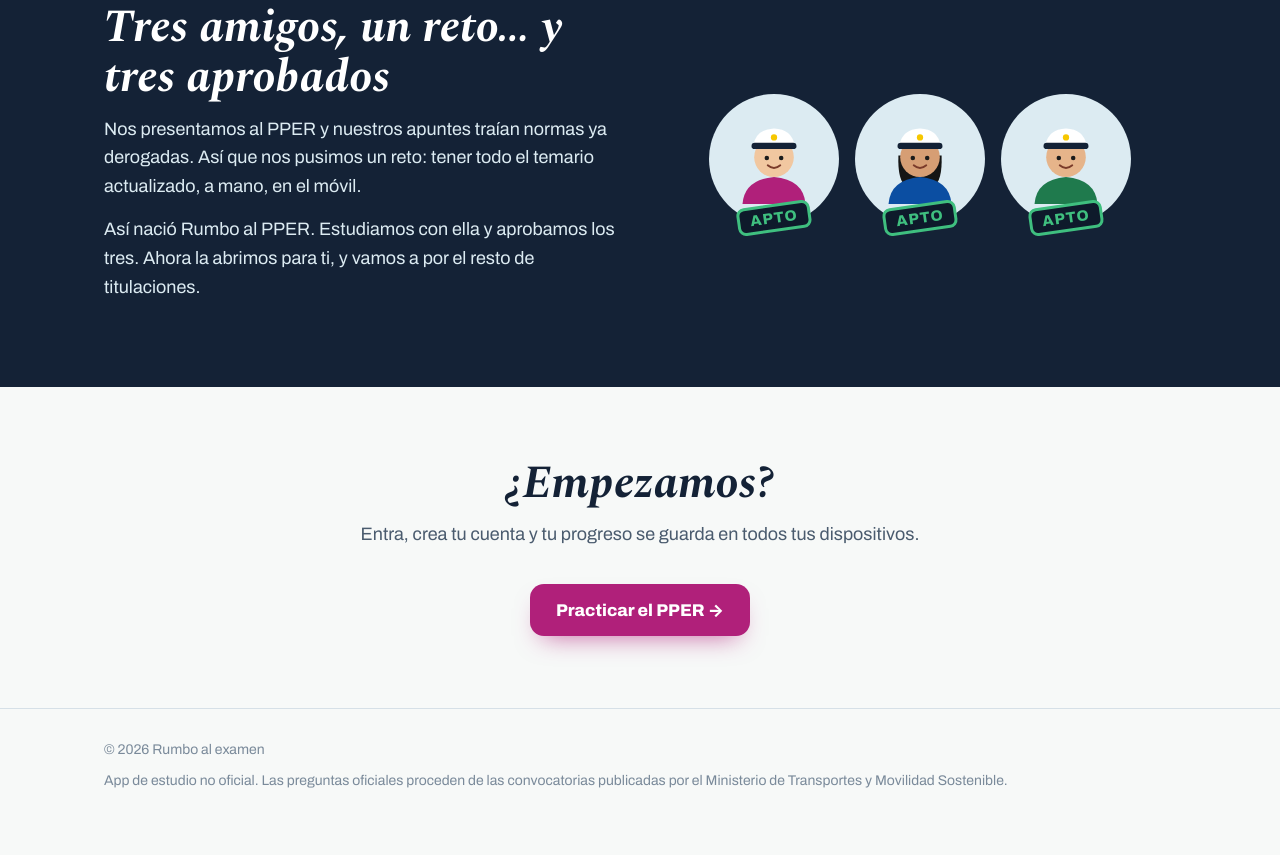
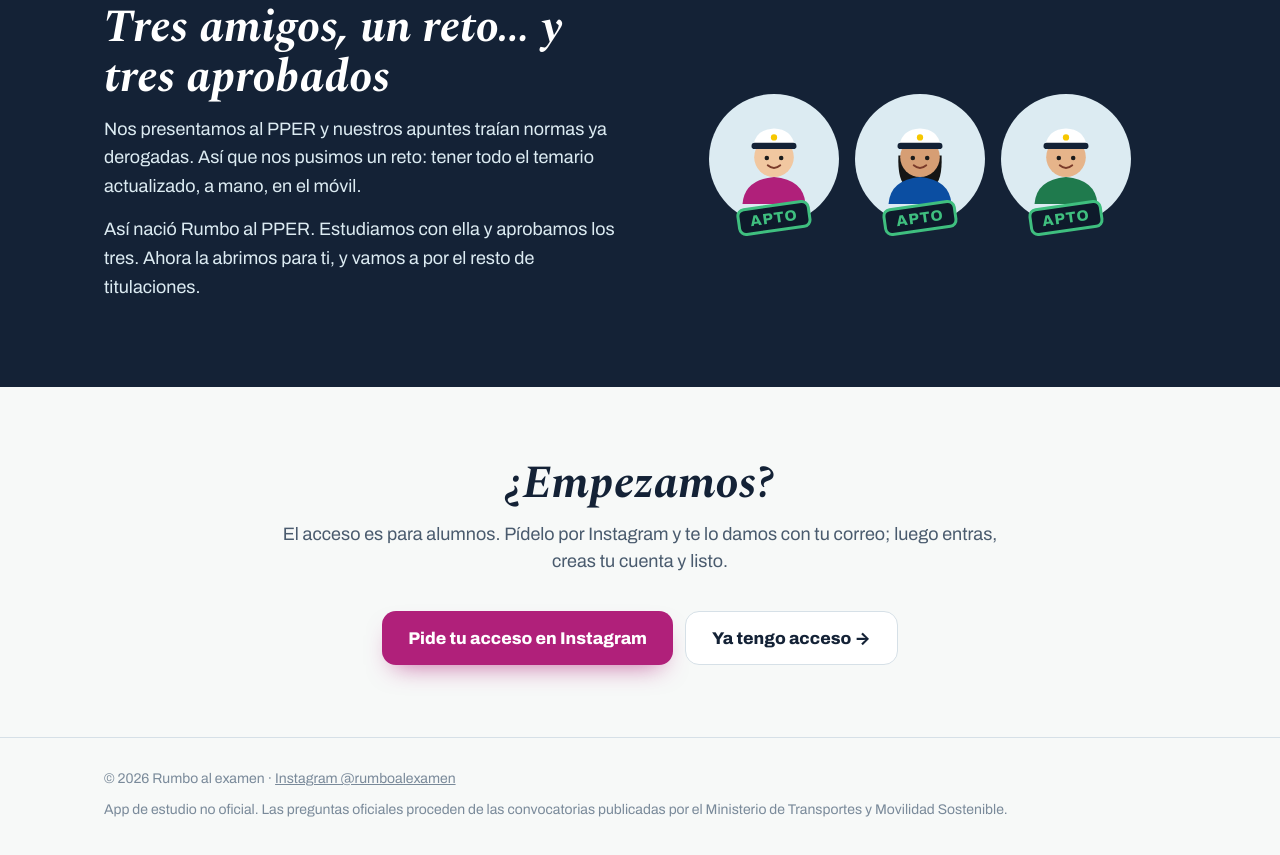
Before and after one commit to JoseHino/rumboalexamen, a plain HTML site: page index.html in a window 1280 px wide. Shown: the part 2143-2998 px from the top of the page. Before the commit the page ends 2975 px from the top, so only its background shows below. Drawn offline with nearby package versions, Linux system fonts and the light colour scheme.

Commit message:
Pide tu acceso por Instagram
Co-Authored-By: Claude Opus 5.5 <noreply@anthropic.com>

```diff
--- a/index.html
+++ b/index.html
@@ -224,14 +224,17 @@
 <section class="cierre">
   <div class="wrap">
     <h2>¿Empezamos?</h2>
-    <p class="sub">Entra, crea tu cuenta y tu progreso se guarda en todos tus dispositivos.</p>
-    <a class="btn btn-p" href="https://pper.rumboalexamen.es/">Practicar el PPER →</a>
+    <p class="sub">El acceso es para alumnos. Pídelo por Instagram y te lo damos con tu correo; luego entras, creas tu cuenta y listo.</p>
+    <div class="botones" style="justify-content:center">
+      <a class="btn btn-p" href="https://www.instagram.com/rumboalexamen/" target="_blank" rel="noopener">Pide tu acceso en Instagram</a>
+      <a class="btn btn-s" href="https://pper.rumboalexamen.es/">Ya tengo acceso →</a>
+    </div>
   </div>
 </section>
 
 <footer>
   <div class="wrap">
-    <span>© 2026 Rumbo al examen</span>
+    <span>© 2026 Rumbo al examen · <a href="https://www.instagram.com/rumboalexamen/" target="_blank" rel="noopener">Instagram @rumboalexamen</a></span>
     <span>App de estudio no oficial. Las preguntas oficiales proceden de las convocatorias publicadas por el Ministerio de Transportes y Movilidad Sostenible.</span>
   </div>
 </footer>
```
